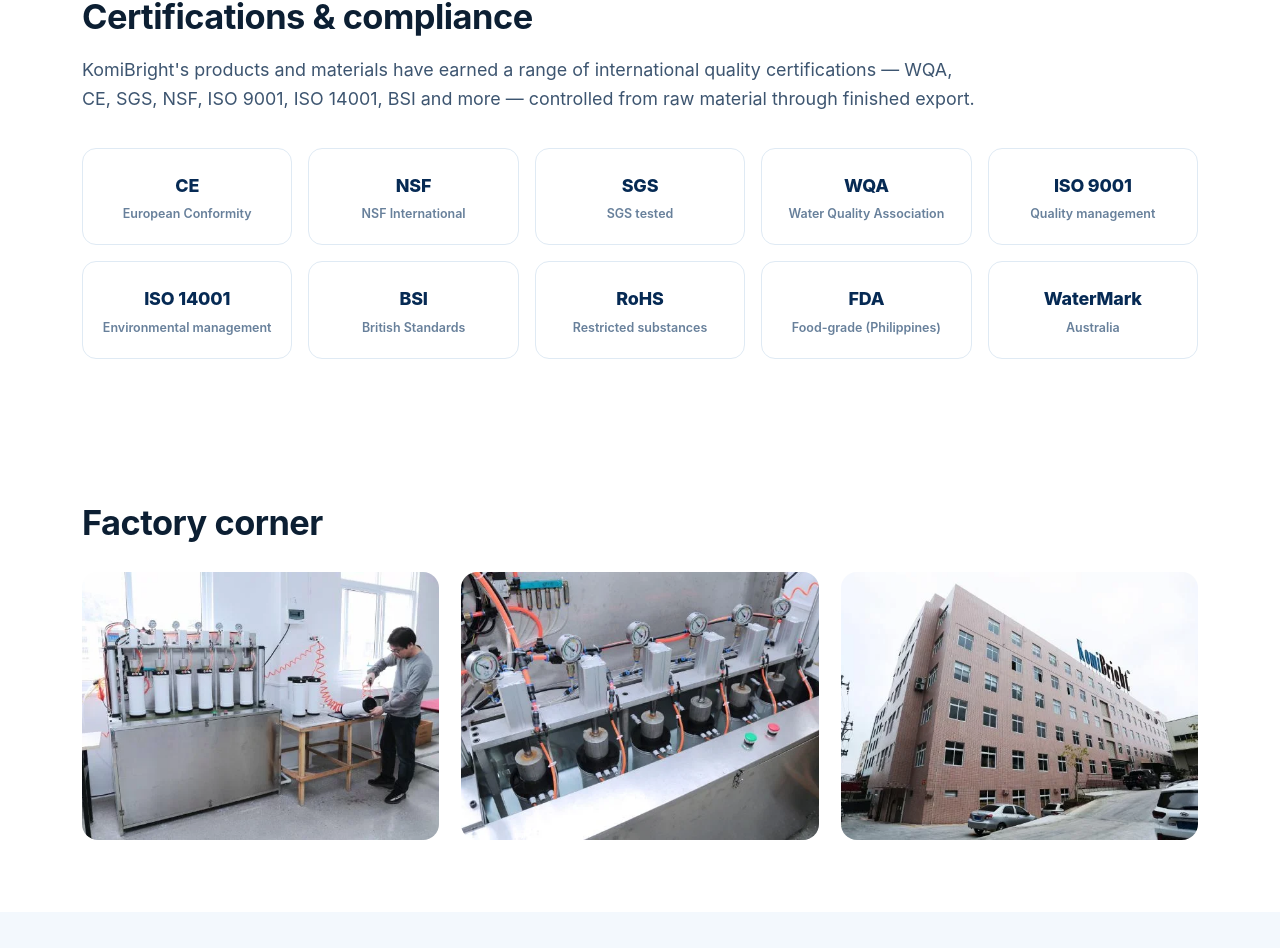
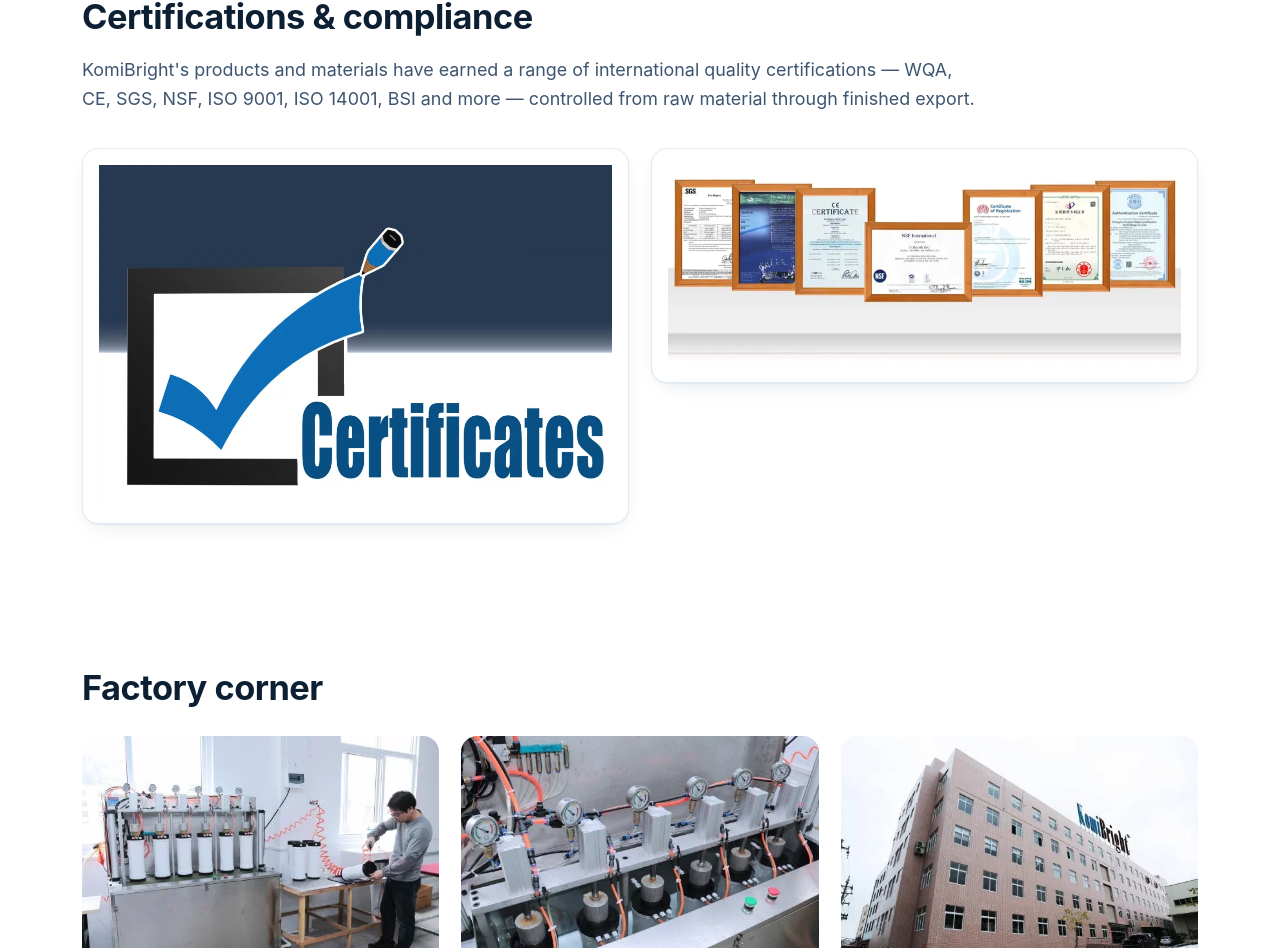
Before and after one commit to STEEZ-Technologies/komibright_demo, a Next.js app: page /about in a window 1280 px wide. Shown: the part 2124-3072 px from the top of the page. Built offline with nearby package versions, Linux system fonts and the light colour scheme.

Commit message:
Certificates as images + lifestyle imagery

```diff
--- a/app/globals.css
+++ b/app/globals.css
@@ -339,3 +339,8 @@ p{margin:0 0 1em;color:var(--ink-2)}
 .lifestyle .lifestyle-cap{position:absolute;left:0;bottom:0;padding:26px 30px;color:#fff;font-weight:700;font-size:1.15rem;letter-spacing:-.01em;background:linear-gradient(0deg,rgba(6,42,84,.55),transparent);width:100%}
 @media (max-width:760px){.lifestyle{aspect-ratio:16/9}.lifestyle .lifestyle-cap{font-size:1rem;padding:18px 20px}}
 .lifestyle.lifestyle-tall{aspect-ratio:16/9}
+/* certificate image gallery (About page) */
+.cert-imgs{display:grid;grid-template-columns:1fr 1fr;gap:22px;margin-top:34px;align-items:start}
+.cert-img{width:100%;height:auto;background:#fff;border:1px solid var(--line);border-radius:16px;padding:16px;box-shadow:var(--shadow);object-fit:contain;transition:transform .2s ease,box-shadow .2s ease}
+.cert-img:hover{transform:translateY(-3px);box-shadow:var(--shadow-lg)}
+@media (max-width:760px){.cert-imgs{grid-template-columns:1fr}}
--- a/components/pages/AboutView.tsx
+++ b/components/pages/AboutView.tsx
@@ -89,12 +89,16 @@ export default function AboutView({ lang }: { lang: Lang }) {
           <p className="lead" style={{ maxWidth: "50em" }}>
             {c.certIntro[lang]}
           </p>
-          <div className="cert-grid reveal">
-            {c.certs.map((cert, i) => (
-              <div key={i} className="cert-badge">
-                <span className="cert-acr">{cert.acr}</span>
-                <span className="cert-label">{cert.label[lang]}</span>
-              </div>
+          <div className="cert-imgs">
+            {c.certImgs.map((img, i) => (
+              // eslint-disable-next-line @next/next/no-img-element
+              <img
+                key={i}
+                src={img.src}
+                alt={img.alt[lang]}
+                loading="lazy"
+                className="cert-img reveal"
+              />
             ))}
           </div>
         </div>
--- a/data/pages.ts
+++ b/data/pages.ts
@@ -340,6 +340,22 @@ export const about = {
     { acr: "FDA", label: { en: "Food-grade (Philippines)", zh: "食品级（菲律宾）" } },
     { acr: "WaterMark", label: { en: "Australia", zh: "澳大利亚认证" } },
   ] as { acr: string; label: L }[],
+  certImgs: [
+    {
+      src: "/assets/img/cert-1.webp",
+      alt: {
+        en: "KomiBright international quality certifications — WQA, CE, SGS, NSF, ISO",
+        zh: "KomiBright 国际质量认证——WQA、CE、SGS、NSF、ISO",
+      },
+    },
+    {
+      src: "/assets/img/cert-2.webp",
+      alt: {
+        en: "WaterMark certificates (Australia) for the Aquatower and Aquaflow series",
+        zh: "澳大利亚 WaterMark 认证（Aquatower、Aquaflow 系列）",
+      },
+    },
+  ] as { src: string; alt: L }[],
   lifestyleImg: "/assets/img/lifestyle-kitchen.png",
   lifestyleAlt: {
     en: "A glass being filled with clean purified water in a bright kitchen",
```
Also changed, not shown: public/assets/img/cert-1.webp (added), public/assets/img/cert-2.webp (added).
